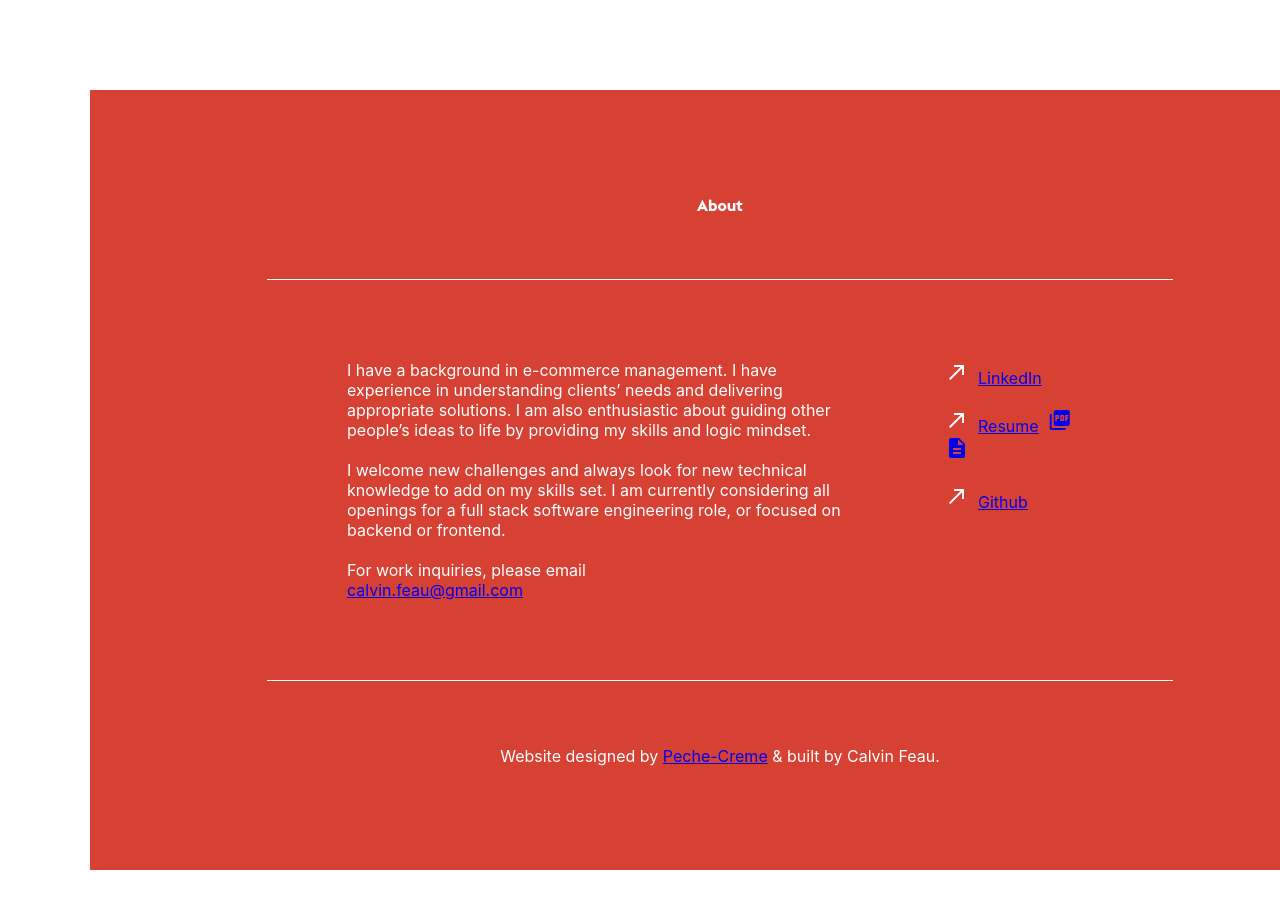
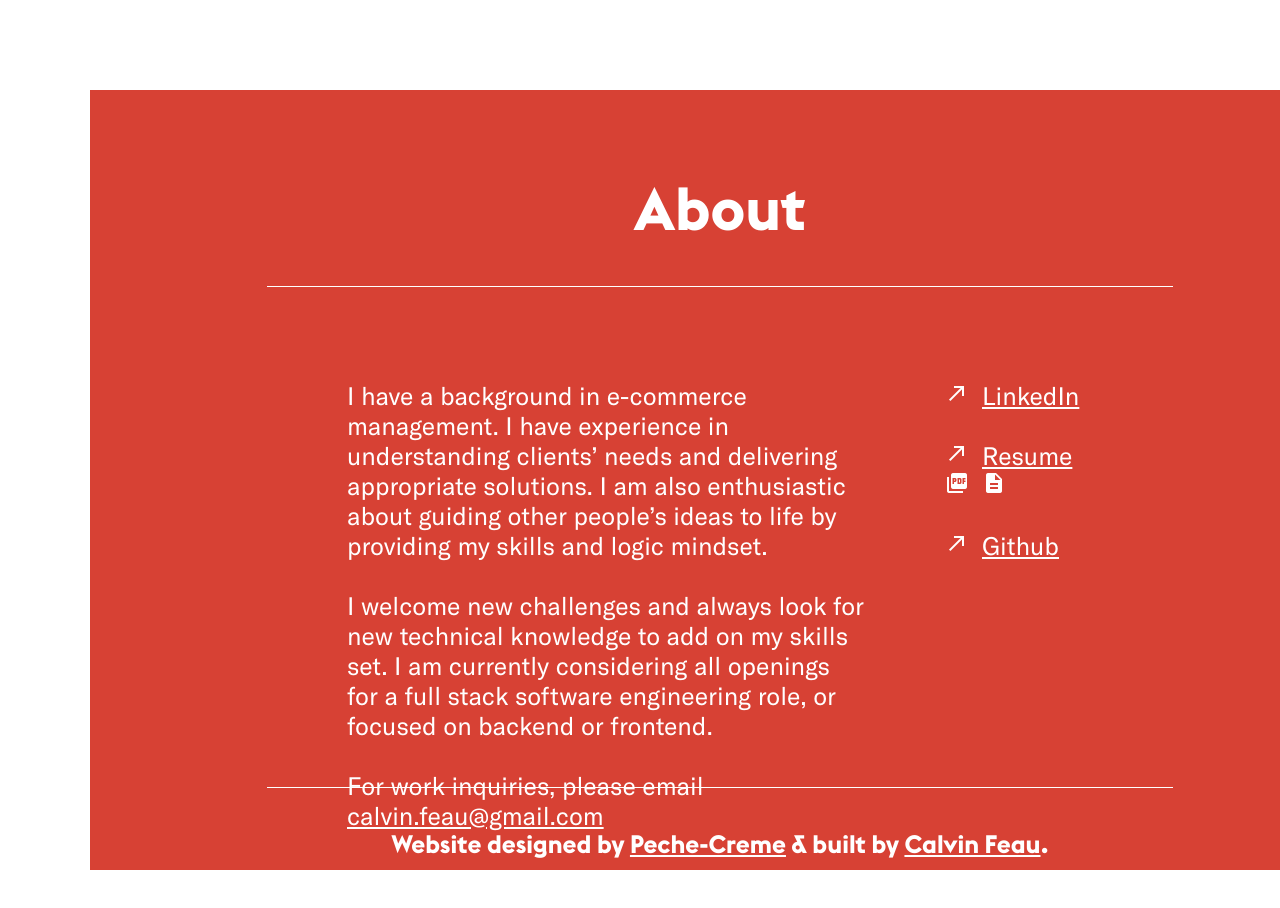
Before and after one commit to calvinfeau/react-portfolio, a React (Create React App) app: page /about in a window 1280 px wide. Shown: the top 908 px of the page. Built offline with nearby package versions, Linux system fonts and the light colour scheme.

Commit message:
add tablet + small laptop responsive design

```diff
--- a/src/pages/AboutPage/AboutPage.jsx
+++ b/src/pages/AboutPage/AboutPage.jsx
@@ -19,7 +19,12 @@ const Title = styled.div`
   justify-content: center;
   align-items: center;
   font-family: "Euclid Flex Trial";
+  font-size: 60px;
   border-bottom: 1px solid white;
+
+  @media only screen and (max-width: 1100px) {
+    font-size: 40px;
+  }
 `;
 
 const Footer = styled.div`
@@ -28,7 +33,13 @@ const Footer = styled.div`
   display: flex;
   justify-content: center;
   align-items: center;
+  font-family: "Euclid Flex Trial";
+  font-size: 25px;
   border-top: 1px solid white;
+
+  @media only screen and (max-width: 1100px) {
+    font-size: 15px;
+  }
 `;
 
 const Main = styled.div`
@@ -37,6 +48,12 @@ const Main = styled.div`
   display: flex;
   justify-content: space-between;
   align-items: center;
+  font-family: "GT America Trial";
+  font-size: 25px;
+
+  @media only screen and (max-width: 1100px) {
+    font-size: 15px;
+  }
 `;
 
 const Text = styled.div`
@@ -44,6 +61,10 @@ const Text = styled.div`
   width: 70%;
   display: flex;
   flex-direction: column;
+
+  @media only screen and (max-width: 1100px) {
+    width: 60%;
+  }
 `;
 
 const Links = styled.div`
@@ -51,6 +72,15 @@ const Links = styled.div`
   width: 20%;
   display: flex;
   flex-direction: column;
+
+  @media only screen and (max-width: 1100px) {
+    width: 30%;
+  }
+`;
+
+const A = styled.a`
+  color: white;
+  text-decoration: underline solid white
 `;
 
 
@@ -67,22 +97,24 @@ class AboutPage extends Component {
             <br /><br />
             I welcome new challenges and always look for new technical knowledge to add on my skills set. I am currently considering all openings for a full stack software engineering role, or focused on backend or frontend.
             <br /><br />
-            For work inquiries, please email <a href="mailto:calvin.feau@gmail.com" target="_top">calvin.feau@gmail.com</a>
+            <span>For work inquiries, please email <A href="mailto:calvin.feau@gmail.com" target="_top">calvin.feau@gmail.com</A></span>
+            <br /><br />
+            <span>To see my projects, click <A href="/projects">here</A></span>
           </Text>
           <Links>
-            <span><i className="material-icons">call_made</i>&nbsp;&nbsp;<a href="https://www.linkedin.com/in/calvin-feau/" target="_blank">LinkedIn</a></span>
+            <span><i className="material-icons">call_made</i>&nbsp;&nbsp;<A href="https://www.linkedin.com/in/calvin-feau/" target="_blank">LinkedIn</A></span>
             <br />
             <span>
-              <i className="material-icons">call_made</i>&nbsp;&nbsp;<a href="#resume">Resume</a>
-              &nbsp;&nbsp;<a href="css/images/CalvinFeau_Resume.pdf" download target="_blank"><i class="material-icons">picture_as_pdf</i></a>
-              &nbsp;&nbsp;<a href="css/images/CalvinFeau_Resume.docx" download><i class="material-icons">description</i></a>
+              <i className="material-icons">call_made</i>&nbsp;&nbsp;<A href="#resume">Resume</A>
+              &nbsp;&nbsp;<A href="css/images/CalvinFeau_Resume.pdf" download target="_blank"><i class="material-icons">picture_as_pdf</i></A>
+              &nbsp;&nbsp;<A href="css/images/CalvinFeau_Resume.docx" download><i class="material-icons">description</i></A>
             </span>
             <br />
-            <span><i className="material-icons">call_made</i>&nbsp;&nbsp;<a href="https://github.com/calvinfeau" target="_blank">Github</a></span>
+            <span><i className="material-icons">call_made</i>&nbsp;&nbsp;<A href="https://github.com/calvinfeau" target="_blank">Github</A></span>
           </Links>
         </Main>
         <Footer>
-          Website designed by&nbsp;<a href="https://www.pechecreme.com/" target="_blank">Peche-Creme</a>&nbsp;& built by Calvin Feau.
+          Website designed by&nbsp;<A href="https://www.pechecreme.com/" target="_blank">Peche-Creme</A>&nbsp;& built by&nbsp;<A href="/">Calvin Feau</A>.
         </Footer>
       </Wrapper>
     )
```
